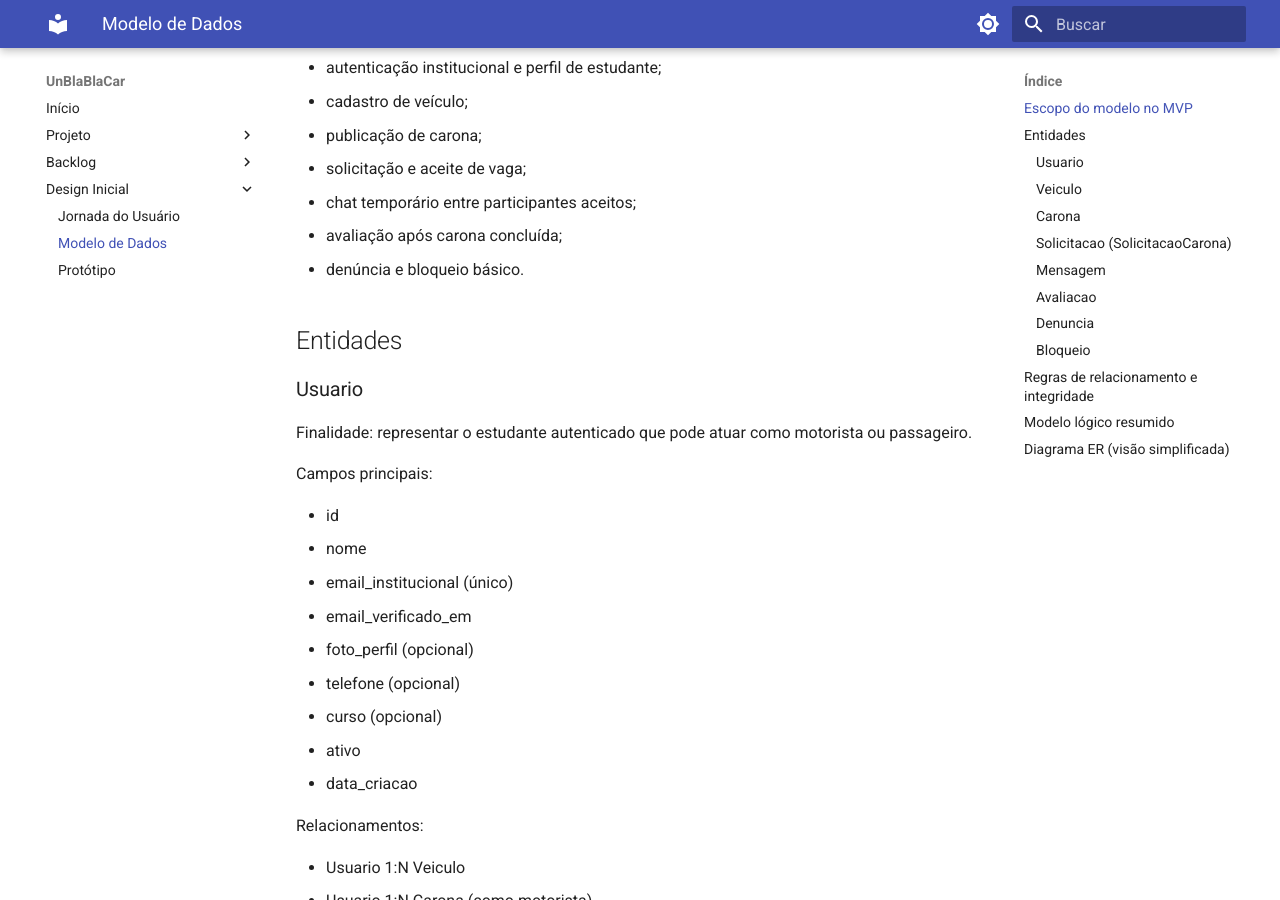
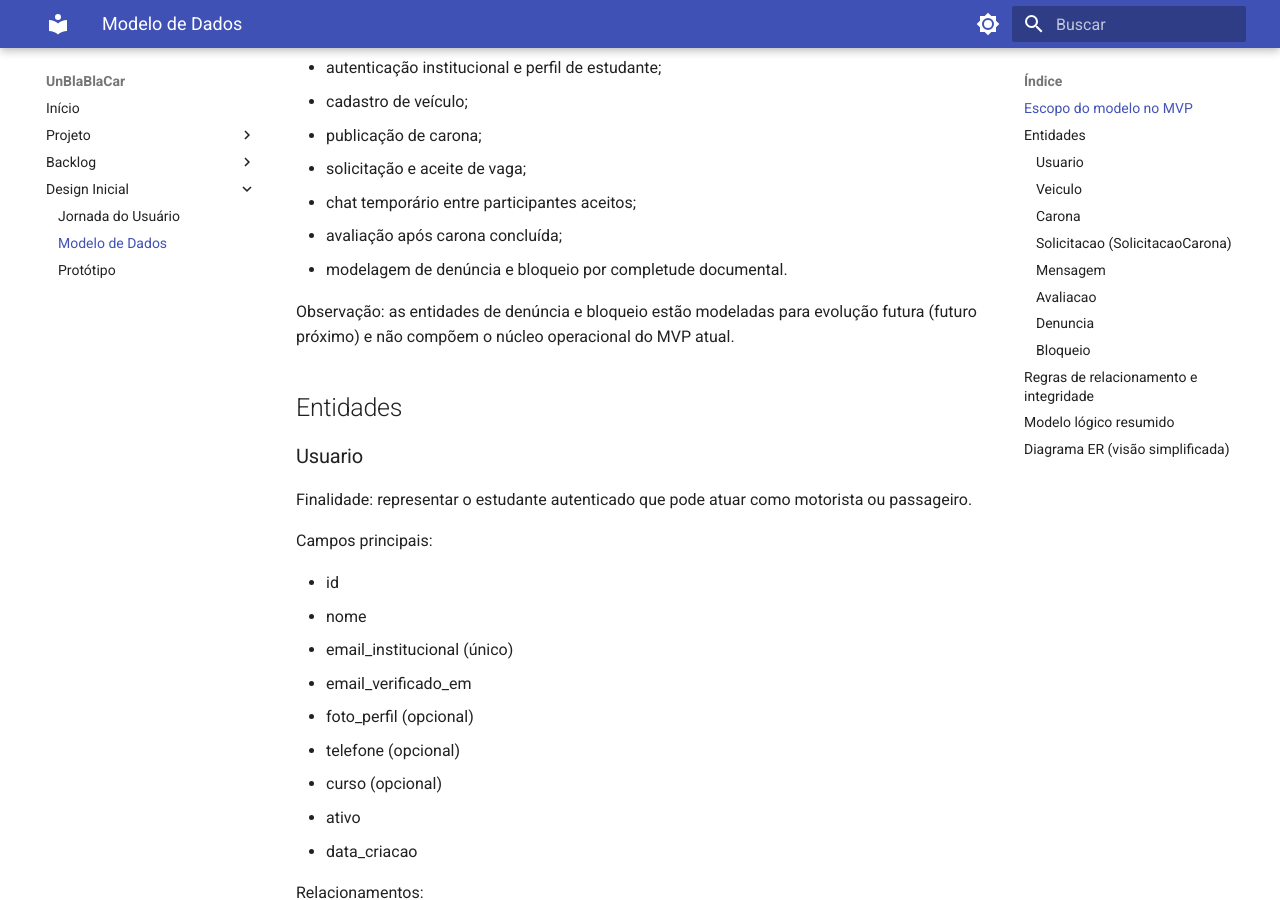
Before and after one commit to si-2026-1/blablaCar-UnB, an MkDocs documentation site: the page built from docs/design/modelo-de-dados.md, in a window 1280 px wide and 900 px high, scrolled down 308 px. Built offline with MkDocs 1.6.1 and Material for MkDocs 9.7.7, drawn with Linux system fonts in a browser that asks for light colours.

Commit message:
docs: corrige consistencia final da documentacao

```diff
--- a/docs/design/modelo-de-dados.md
+++ b/docs/design/modelo-de-dados.md
@@ -14,7 +14,10 @@ Este modelo cobre:
 - solicitação e aceite de vaga;
 - chat temporário entre participantes aceitos;
 - avaliação após carona concluída;
-- denúncia e bloqueio básico.
+- modelagem de denúncia e bloqueio por completude documental.
+
+Observação: as entidades de denúncia e bloqueio estão modeladas para evolução
+futura (futuro próximo) e não compõem o núcleo operacional do MVP atual.
 
 ## Entidades
 
```
Also changed, not shown: docs/backlog/epicos-e-historias.md (+1 -1 lines), docs/backlog/rastreabilidade.md (+1 -0 lines), docs/backlog/roadmap.md (+1 -1 lines), docs/projeto/decisoes-e-riscos.md (+1 -1 lines), docs/projeto/requisitos.md (+1 -1 lines).
